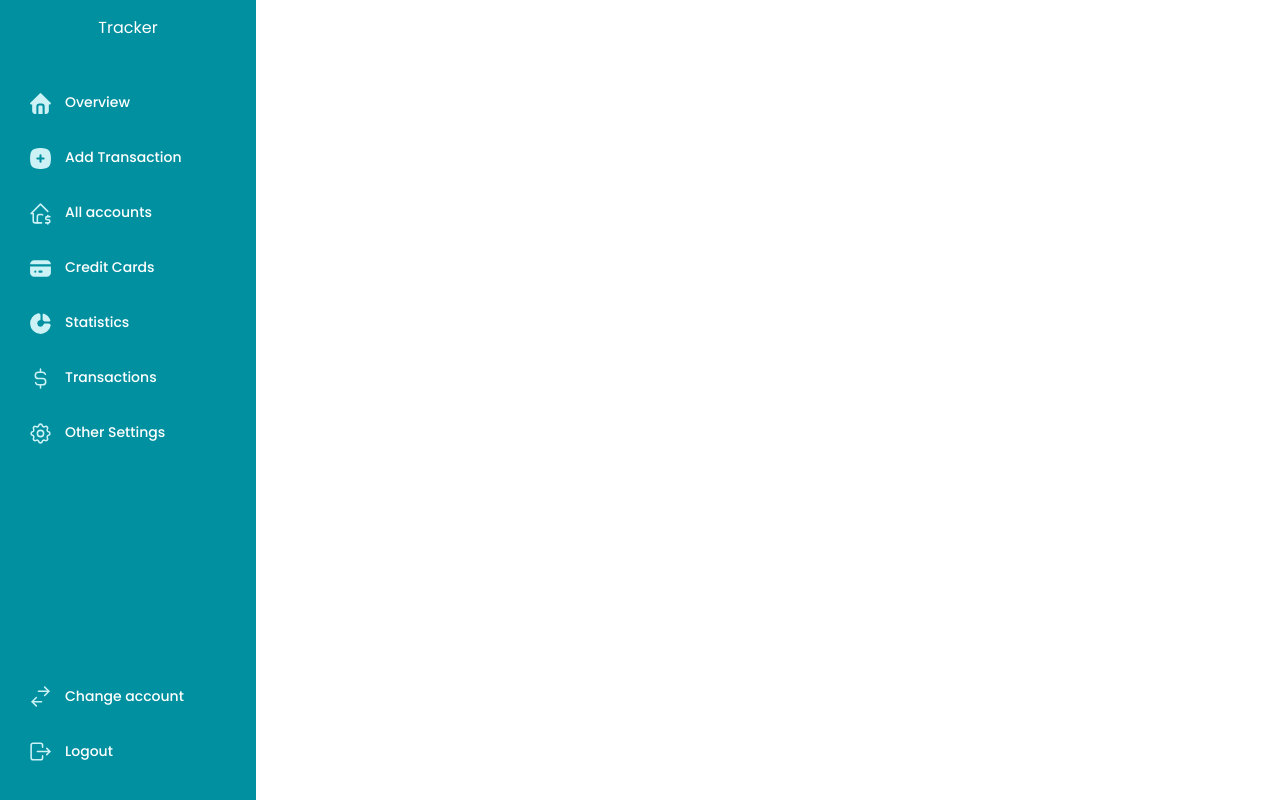
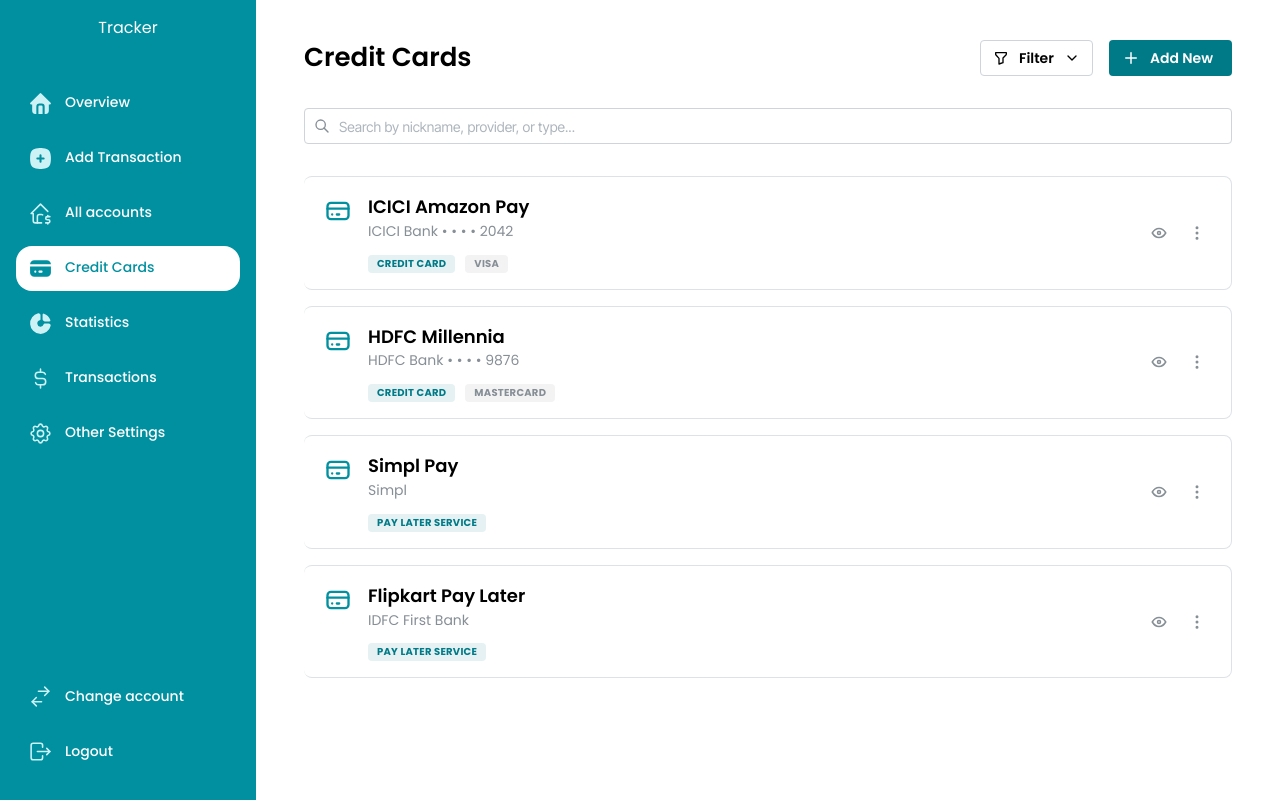
Before and after one commit to Abhishek035/Expense-Tracker, a React (Vite) app in the folder frontend/vite-project/: page /credit-cards in a window 1280 px wide. Built offline with nearby package versions, Linux system fonts and the light colour scheme.

Commit message:
Tweaked css for credit page

```diff
--- a/frontend/vite-project/src/App.jsx
+++ b/frontend/vite-project/src/App.jsx
@@ -10,6 +10,7 @@
 import Navbar from "./Navbar";
 import TransactionForm from "./AddTransaction/TransactionForm";
 import { AccountsPage } from "./Accounts/AccountsPage";
+import { CreditPage } from "./Credit/CreditPage";
 import { Route, Routes } from "react-router-dom";
 
 const App = () => {
@@ -37,6 +38,7 @@
           <Routes>
             <Route path="/" element={<Dashboard />} />
             <Route path="/accounts" element={<AccountsPage />} />
+            <Route path="/credit-cards" element={<CreditPage />} />
           </Routes>
           <TransactionForm opened={modalOpened} onClose={closeModal} />
           {/* A button or mobile menu would go here for small screens */}
--- /dev/null
+++ b/frontend/vite-project/src/Credit/AddCreditAccountForm.jsx
@@ -0,0 +1,79 @@
+import React from 'react';
+import { Modal, TextInput, Select, Group, Button, Stack, NumberInput } from '@mantine/core';
+import { useForm } from '@mantine/form';
+import classes from './AddCreditAccountForm.module.css';
+
+export function AddCreditAccountForm({ opened, onClose, onAddAccount }) {
+  const form = useForm({
+    initialValues: {
+      nickname: '',
+      accountType: 'Credit Card',
+      last4: '',
+      provider: '',
+      network: '',
+    },
+    validate: {
+      nickname: (value) => (value.trim().length > 0 ? null : 'Nickname is required'),
+      provider: (value) => (value.trim().length > 0 ? null : 'Provider is required'),
+      accountType: (value) => (value ? null : 'Account type is required'),
+    },
+  });
+
+  const handleSubmit = (values) => {
+    onAddAccount(values);
+    form.reset();
+    onClose();
+  };
+
+  return (
+    <Modal opened={opened} onClose={onClose} title="Add Credit Account" centered>
+      <form onSubmit={form.onSubmit(handleSubmit)}>
+        <Stack gap="md">
+          <TextInput
+            withAsterisk
+            label="Nickname"
+            placeholder="e.g., ICICI Amazon Pay"
+            {...form.getInputProps('nickname')}
+          />
+          <Select
+            withAsterisk
+            label="Account Type"
+            placeholder="Select account type"
+            data={['Credit Card', 'Pay Later Service', 'Store Card']}
+            {...form.getInputProps('accountType')}
+          />
+          <TextInput
+            label="Issuing Bank / Provider"
+            placeholder="e.g., HDFC Bank, Simpl"
+            withAsterisk
+            {...form.getInputProps('provider')}
+          />
+          {form.values.accountType === 'Credit Card' && (
+            <Select
+              label="Card Network"
+              placeholder="e.g., Visa"
+              data={['Visa', 'Mastercard', 'RuPay', 'American Express']}
+              {...form.getInputProps('network')}
+            />
+          )}
+          <NumberInput
+            label="Last 4 Digits (Optional)"
+            placeholder="1234"
+            maxLength={4}
+            allowDecimal={false}
+            allowNegative={false}
+            {...form.getInputProps('last4')}
+          />
+          <Group justify="flex-end" mt="md">
+            <Button variant="default" onClick={onClose}>
+              Cancel
+            </Button>
+            <Button type="submit" className={classes.submitButton}>
+              Add Account
+            </Button>
+          </Group>
+        </Stack>
+      </form>
+    </Modal>
+  );
+}
--- /dev/null
+++ b/frontend/vite-project/src/Credit/AddCreditAccountForm.module.css
@@ -0,0 +1,7 @@
+.submitButton {
+  background-color: var(--color-primary);
+}
+
+.submitButton:hover {
+  background-color: #007a87; /* A slightly darker shade from your palette */
+}
--- /dev/null
+++ b/frontend/vite-project/src/Credit/CreditHeader.jsx
@@ -0,0 +1,52 @@
+import React from "react";
+import { Grid, Title, Button, TextInput, Group, rem } from "@mantine/core";
+import { IconPlus, IconSearch, IconFilter, IconChevronDown } from "@tabler/icons-react";
+import classes from "./CreditHeader.module.css";
+
+export function CreditHeader({ onAddNew, onSearchChange }) {
+  return (
+    <header className={classes.header}>
+      <Grid align="center" gutter="md">
+        {/* Title */}
+        <Grid.Col span={{ base: 12, sm: "auto" }}>
+          <Title order={2} className={classes.title}>
+            Credit Cards
+          </Title>
+        </Grid.Col>
+
+        {/* Action Buttons */}
+        <Grid.Col span={{ base: 12, sm: "auto" }} className={classes.actions}>
+          <Group justify="flex-end">
+            <Button
+              variant="default"
+              leftSection={<IconFilter size={16} />}
+              rightSection={<IconChevronDown size={16} />}
+            >
+              Filter
+            </Button>
+            <Button
+              className={classes.addButton}
+              leftSection={
+                <IconPlus style={{ width: rem(18), height: rem(18) }} />
+              }
+              onClick={onAddNew}
+            >
+              Add New
+            </Button>
+          </Group>
+        </Grid.Col>
+
+        {/* Search Bar */}
+        <Grid.Col span={12} mt="md">
+          <TextInput
+            placeholder="Search by nickname, provider, or type..."
+            leftSection={
+              <IconSearch style={{ width: rem(16), height: rem(16) }} />
+            }
+            onChange={onSearchChange}
+          />
+        </Grid.Col>
+      </Grid>
+    </header>
+  );
+}
--- /dev/null
+++ b/frontend/vite-project/src/Credit/CreditHeader.module.css
@@ -0,0 +1,18 @@
+.header {
+  margin-bottom: var(--mantine-spacing-xl);
+}
+
+.title {
+  color: var(--color-text);
+  font-family: var(--font-poppins);
+}
+
+/* Responsive alignment for action buttons */
+.actions {
+  margin-left: auto;
+
+  @media (max-width: theme.breakpoints.sm) {
+    margin-left: 0;
+    margin-top: var(--mantine-spacing-md);
+  }
+}
--- /dev/null
+++ b/frontend/vite-project/src/Credit/CreditItem.jsx
@@ -0,0 +1,45 @@
+import React from 'react';
+import { Card, Text, Group, Badge, ActionIcon } from '@mantine/core';
+import { IconCreditCard, IconDotsVertical, IconEye } from '@tabler/icons-react';
+import classes from './CreditItem.module.css';
+
+export function CreditItem({ account }) {
+  return (
+    <Card withBorder radius="md" className={classes.card}>
+      <Group justify="space-between">
+        <Group align="flex-start">
+          <div className={classes.iconWrapper}>
+            <IconCreditCard size={28} />
+          </div>
+          <div>
+            <Text fz="lg" fw={600} className={classes.nickname}>
+              {account.nickname}
+            </Text>
+            <Text fz="sm" c="dimmed">
+              {account.provider} {account.last4 ? `• • • • ${account.last4}` : ''}
+            </Text>
+            <Group gap="xs" mt="sm">
+              <Badge variant="light" color="primary" size="sm" radius="sm">
+                {account.accountType}
+              </Badge>
+              {account.network && (
+                <Badge variant="light" color="gray" size="sm" radius="sm">
+                  {account.network}
+                </Badge>
+              )}
+            </Group>
+          </div>
+        </Group>
+
+        <Group gap="xs">
+          <ActionIcon variant="subtle" color="gray" aria-label="View Details">
+            <IconEye size={18} />
+          </ActionIcon>
+          <ActionIcon variant="subtle" color="gray" aria-label="More options">
+            <IconDotsVertical size={18} />
+          </ActionIcon>
+        </Group>
+      </Group>
+    </Card>
+  );
+}
--- /dev/null
+++ b/frontend/vite-project/src/Credit/CreditItem.module.css
@@ -0,0 +1,20 @@
+.card {
+  background-color: var(--color-background1);
+  transition: box-shadow 0.2s ease, transform 0.2s ease;
+  border-left: 5px solid var(--color-background2);
+  padding: var(--mantine-spacing-md) var(--mantine-spacing-lg);
+
+  &:hover {
+    box-shadow: var(--mantine-shadow-md);
+    transform: translateY(-2px);
+  }
+}
+
+.iconWrapper {
+  color: var(--color-primary);
+  padding-top: 4px;
+}
+
+.nickname {
+  color: var(--color-text);
+}
--- /dev/null
+++ b/frontend/vite-project/src/Credit/CreditList.jsx
@@ -0,0 +1,21 @@
+import React from 'react';
+import { Stack, Center, Text } from '@mantine/core';
+import { CreditItem } from './CreditItem';
+
+export function CreditList({ accounts }) {
+  if (accounts.length === 0) {
+    return (
+      <Center p="xl" style={{ height: '300px' }}>
+        <Text>No credit accounts found. Click "Add New" to get started!</Text>
+      </Center>
+    );
+  }
+
+  return (
+    <Stack gap="md">
+      {accounts.map((account) => (
+        <CreditItem key={account.id} account={account} />
+      ))}
+    </Stack>
+  );
+}
--- /dev/null
+++ b/frontend/vite-project/src/Credit/CreditPage.jsx
@@ -0,0 +1,58 @@
+import React, { useState, useMemo } from 'react';
+import { Container } from '@mantine/core';
+import { useDisclosure } from '@mantine/hooks';
+import { CreditHeader } from './CreditHeader';
+import { CreditList } from './CreditList';
+import { AddCreditAccountForm } from './AddCreditAccountForm';
+
+// Demo data
+const initialCreditAccounts = [
+  { id: 1, nickname: 'ICICI Amazon Pay', accountType: 'Credit Card', provider: 'ICICI Bank', last4: '2042', network: 'Visa' },
+  { id: 2, nickname: 'HDFC Millennia', accountType: 'Credit Card', provider: 'HDFC Bank', last4: '9876', network: 'Mastercard' },
+  { id: 3, nickname: 'Simpl Pay', accountType: 'Pay Later Service', provider: 'Simpl', last4: null, network: null },
+  { id: 4, nickname: 'Flipkart Pay Later', accountType: 'Pay Later Service', provider: 'IDFC First Bank', last4: null, network: null },
+];
+
+export function CreditPage() {
+  const [accounts, setAccounts] = useState(initialCreditAccounts);
+  const [opened, { open, close }] = useDisclosure(false);
+  const [searchQuery, setSearchQuery] = useState('');
+
+  // Memoized filtering logic
+  const filteredAccounts = useMemo(() => {
+    const query = searchQuery.toLowerCase().trim();
+    if (!query) return accounts;
+
+    return accounts.filter((account) =>
+      Object.values(account).some((value) =>
+        String(value).toLowerCase().includes(query)
+      )
+    );
+  }, [accounts, searchQuery]);
+
+  // Handler to add a new account
+  const handleAddAccount = (newAccountData) => {
+    const newAccount = {
+      ...newAccountData,
+      id: Math.random(), // Use a proper UUID in a real app
+    };
+    setAccounts((current) => [newAccount, ...current]);
+  };
+
+  return (
+    <Container my="md">
+      <CreditHeader
+        onAddNew={open}
+        onSearchChange={(event) => setSearchQuery(event.currentTarget.value)}
+      />
+
+      <CreditList accounts={filteredAccounts} />
+
+      <AddCreditAccountForm
+        opened={opened}
+        onClose={close}
+        onAddAccount={handleAddAccount}
+      />
+    </Container>
+  );
+}
--- a/frontend/vite-project/src/Navbar.jsx
+++ b/frontend/vite-project/src/Navbar.jsx
@@ -24,9 +24,9 @@
   },
   { to: "/accounts", label: "All accounts", icon: IconHomeDollar }, // <-- This is our new route
   { to: "/credit-cards", label: "Credit Cards", icon: IconCreditCardFilled },
-  { link: "", label: "Statistics", icon: IconChartDonutFilled },
-  { link: "", label: "Transactions", icon: IconCurrencyDollar },
-  { link: "", label: "Other Settings", icon: IconSettings },
+  { to: "/statistics", label: "Statistics", icon: IconChartDonutFilled },
+  { to: "/transactions", label: "Transactions", icon: IconCurrencyDollar },
+  { to: "/settings", label: "Other Settings", icon: IconSettings },
 ];
 
 export function Navbar({ onAddTransactionClick }) {
--- a/frontend/vite-project/src/Navbar.module.css
+++ b/frontend/vite-project/src/Navbar.module.css
@@ -64,6 +64,15 @@
       }
     }
   }
+
+  &.active {
+    background-color: var(--mantine-color-white);
+      color: var(--color-primary);
+
+      .linkIcon {
+        color: var(--mantine-color-primary)
+      }
+  }
 }
 
 .linkIcon {
```
